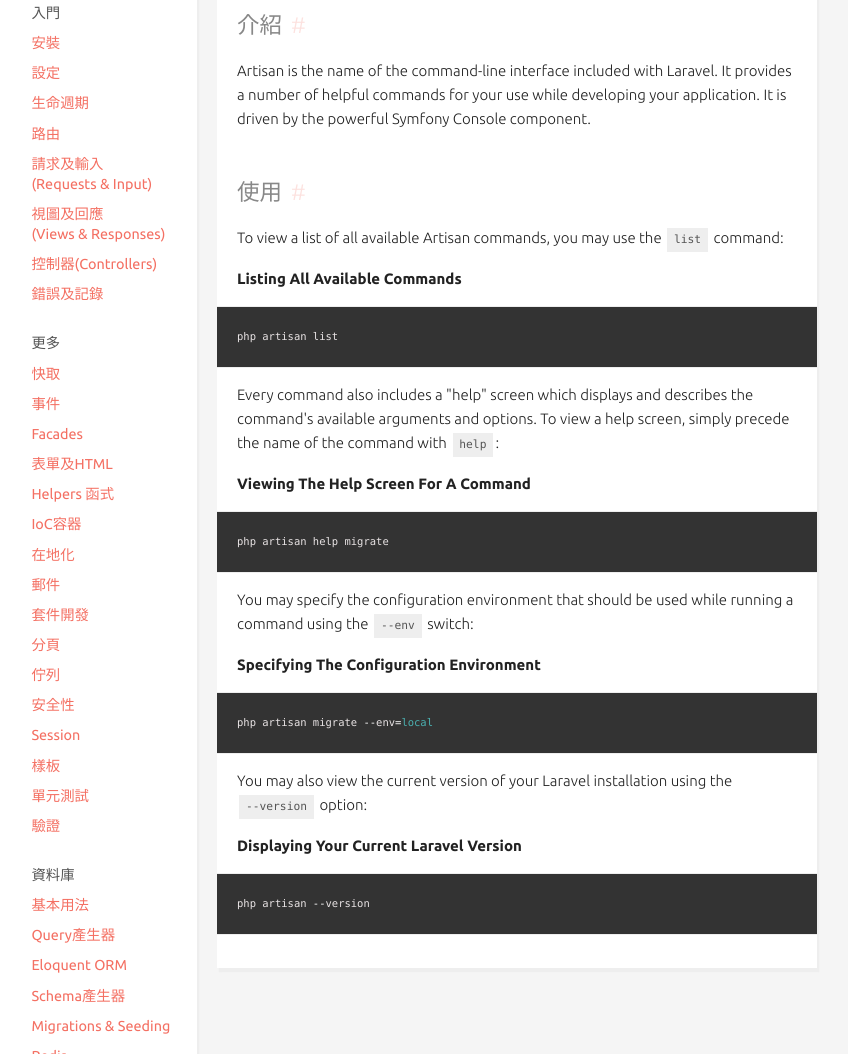
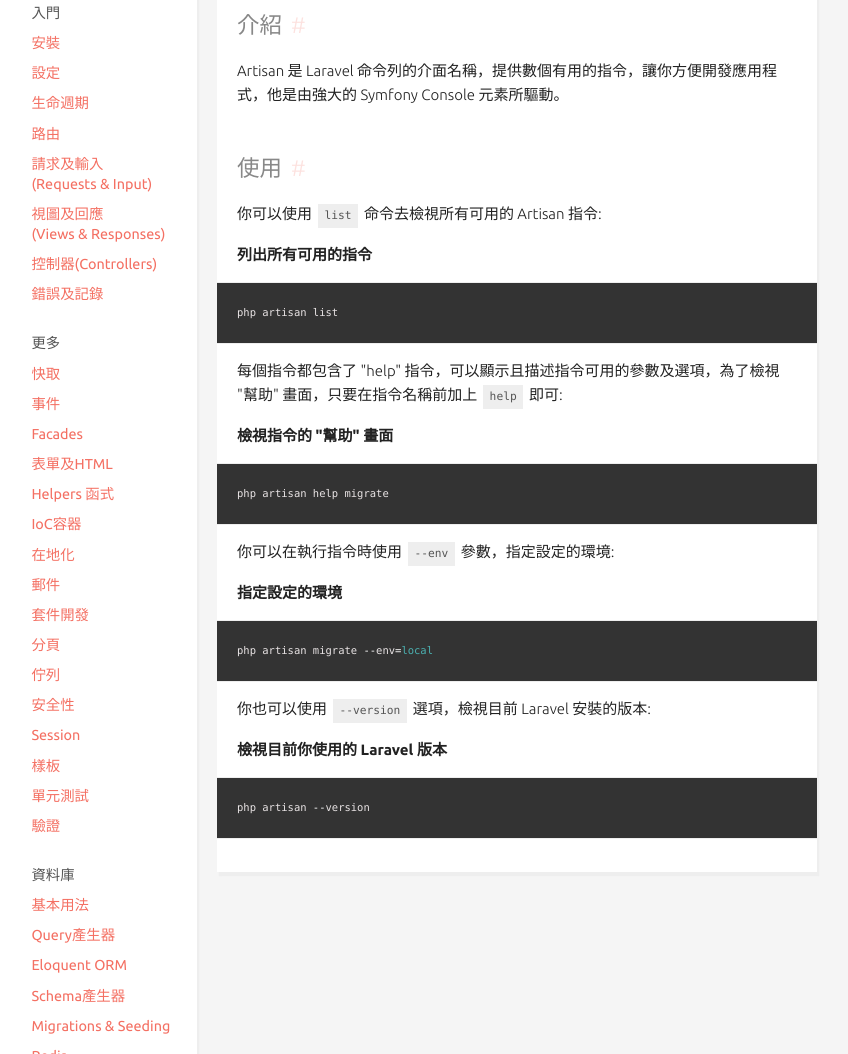
Before and after one commit to kejyun/Laravel-4-Documentation-Traditional-Chinese, a plain HTML site: page docs/artisan/index.html in a window 1280 px wide. Shown: the part 339-1393 px from the top of the page, without its empty margins (233-1081 px from the left). Drawn offline with nearby package versions, Linux system fonts and the light colour scheme.

Commit message:
更新artisan翻譯

```diff
--- a/docs/artisan/index.html
+++ b/docs/artisan/index.html
@@ -158,41 +158,45 @@
 <h2>介紹</h2>
 
 <p>
-    Artisan is the name of the command-line interface included with Laravel. It provides a number of helpful commands for your use while developing your application. It is driven by the powerful Symfony Console component.
+    Artisan 是 Laravel 命令列的介面名稱，提供數個有用的指令，讓你方便開發應用程式，他是由強大的 Symfony Console 元素所驅動。
 </p>
 
 <p><a name="usage"></a></p>
 
 <h2>使用</h2>
 
-<p>To view a list of all available Artisan commands, you may use the <code>list</code> command:</p>
+<p>
+    你可以使用 <code>list</code> 命令去檢視所有可用的 Artisan 指令:
+</p>
 
-<p><strong>Listing All Available Commands</strong></p>
+<p><strong>列出所有可用的指令</strong></p>
 
 <pre><code>php artisan list
 </code></pre>
 
 <p>
-    Every command also includes a "help" screen which displays and describes the command's available arguments and options. To view a help screen, simply precede the name of the command with <code>help</code>:
+    每個指令都包含了 "help" 指令，可以顯示且描述指令可用的參數及選項，為了檢視 "幫助" 畫面，只要在指令名稱前加上 <code>help</code> 即可:
 </p>
 
-<p><strong>Viewing The Help Screen For A Command</strong></p>
+<p><strong>檢視指令的 "幫助" 畫面</strong></p>
 
 <pre><code>php artisan help migrate
 </code></pre>
 
 <p>
-    You may specify the configuration environment that should be used while running a command using the <code>--env</code> switch:
+    你可以在執行指令時使用 <code>--env</code> 參數，指定設定的環境:
 </p>
 
-<p><strong>Specifying The Configuration Environment</strong></p>
+<p><strong>指定設定的環境</strong></p>
 
 <pre><code>php artisan migrate --env=local
 </code></pre>
 
-<p>You may also view the current version of your Laravel installation using the <code>--version</code> option:</p>
+<p>
+    你也可以使用 <code>--version</code> 選項，檢視目前 Laravel 安裝的版本:
+</p>
 
-<p><strong>Displaying Your Current Laravel Version</strong></p>
+<p><strong>檢視目前你使用的 Laravel 版本</strong></p>
 
 <pre><code>php artisan --version
 </code></pre>
```
